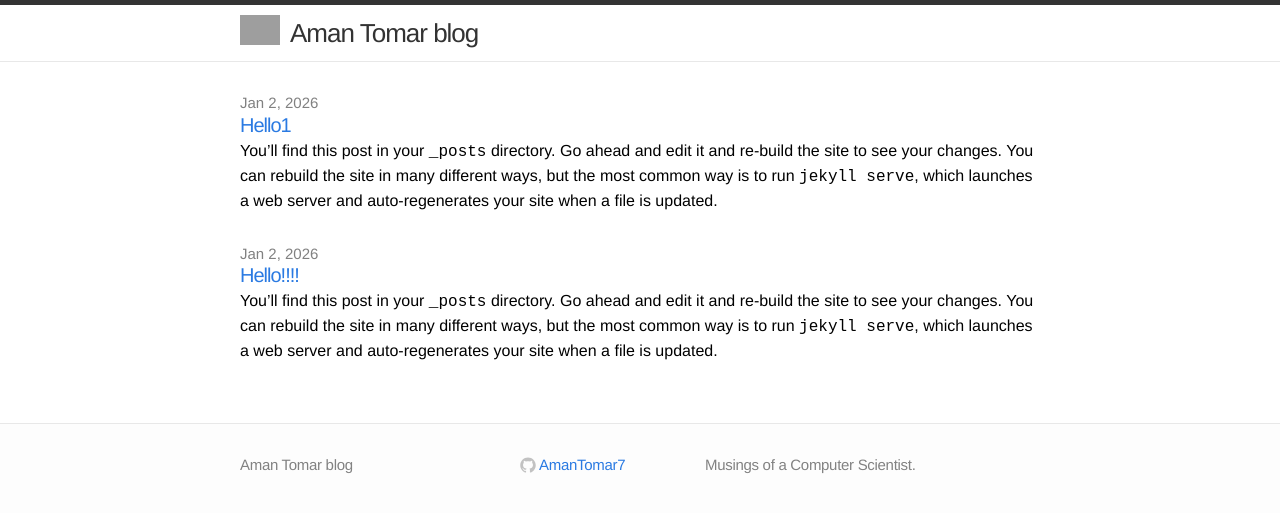
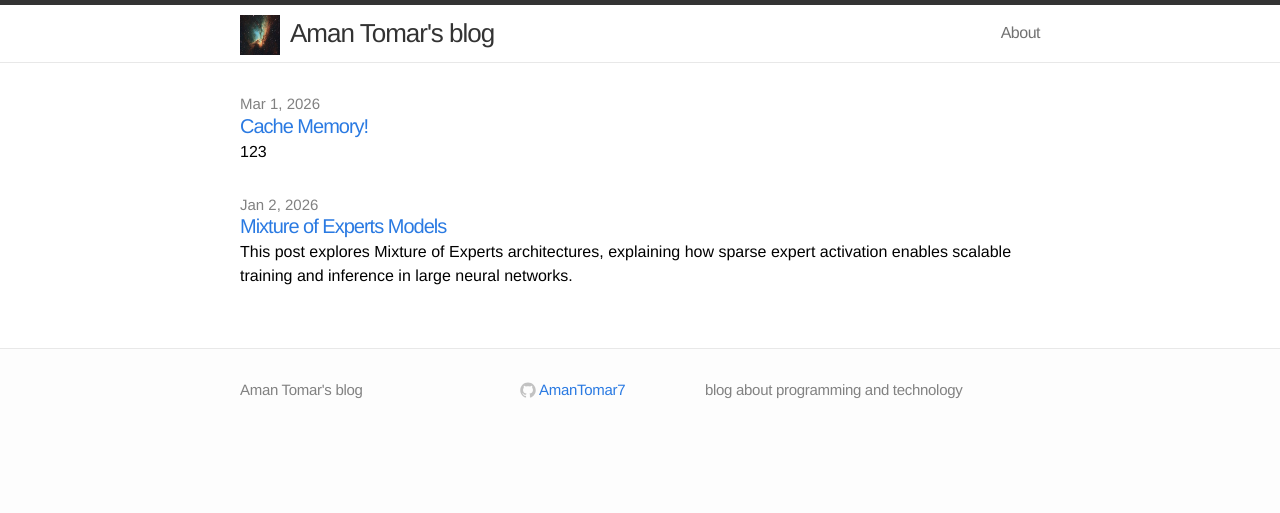
Before and after one commit to Amantomar7/AmanTomar7.github.io, a Jekyll site: the page built from index.html, in a window 1280 px wide. Shown: the top 513 px of the page. Built offline with Jekyll 4.4.1, drawn with Linux system fonts in a browser that asks for light colours; grey boxes are pictures that could not be loaded.

Commit message:
added more data about posts

```diff
--- a/_config.yml
+++ b/_config.yml
@@ -1,7 +1,7 @@
 # Site settings
-title: Aman Tomar blog
+title: Aman Tomar's blog
 email:
-description: "Musings of a Computer Scientist."
+description: "blog about programming and technology"
 baseurl: ""
 url: "http://AmanTomar7.github.io"
 github_username:  AmanTomar7
--- a/_includes/header.html
+++ b/_includes/header.html
@@ -4,7 +4,7 @@
 
     <div style="float:left; margin-top:10px; margin-right:10px;">
     <a href="{{ "/feed.xml" | prepend: site.baseurl }}">
-      <img src="/assets/rssicon.svg" width="40">
+      <img src="/assets/OIP.webp" width="40" height="40">
     </a>
     </div>
 
--- a/_layouts/post.html
+++ b/_layouts/post.html
@@ -22,7 +22,7 @@ layout: default
  <div id="disqus_thread"></div>
   <script type="text/javascript">
       /* * * CONFIGURATION VARIABLES: EDIT BEFORE PASTING INTO YOUR WEBPAGE * * */
-      var disqus_shortname = 'karpathyblog'; // required: replace example with your forum shortname
+      var disqus_shortname = 'amanblog'; // required: replace example with your forum shortname
 
       /* * * DON'T EDIT BELOW THIS LINE * * */
       (function() {
--- a/_posts/2026-01-03-welcome-to-jekyll.markdown
+++ b/_posts/2026-01-03-Cache-Memory.markdown
@@ -1,14 +1,18 @@
 ---
 layout: post
-title:  "Hello!!!!"
-date:   2026-01-03 00:57:57 +0530
-categories: jekyll update
+comments: true
+title:  "Cache Memory!"
+excerpt: "123"
+date:   2026-03-01 22:00:00
 ---
+
 You’ll find this post in your `_posts` directory. Go ahead and edit it and re-build the site to see your changes. You can rebuild the site in many different ways, but the most common way is to run `jekyll serve`, which launches a web server and auto-regenerates your site when a file is updated.
 
 Jekyll requires blog post files to be named according to the following format:
 
 `YEAR-MONTH-DAY-title.MARKUP`
+
+'123'
 
 Where `YEAR` is a four-digit number, `MONTH` and `DAY` are both two-digit numbers, and `MARKUP` is the file extension representing the format used in the file. After that, include the necessary front matter. Take a look at the source for this post to get an idea about how it works.
 
--- /dev/null
+++ b/_posts/2026-01-03-MOE.markdown
@@ -0,0 +1,9 @@
+---
+layout: post
+comments: true
+title:  "Mixture of Experts Models"
+excerpt: "This post explores Mixture of Experts architectures, explaining how sparse expert activation enables scalable training and inference in large neural networks."
+date:   2026-01-02 22:00:00
+---
+
+Add about blog here.
--- a/_posts/2026-01-03-welcome-to-jekyll2.markdown
+++ /dev/null
@@ -1,29 +0,0 @@
----
-layout: post
-title:  "Hello1"
-date:   2026-01-03 00:57:57 +0530
-categories: jekyll update
----
-You’ll find this post in your `_posts` directory. Go ahead and edit it and re-build the site to see your changes. You can rebuild the site in many different ways, but the most common way is to run `jekyll serve`, which launches a web server and auto-regenerates your site when a file is updated.
-
-Jekyll requires blog post files to be named according to the following format:
-
-`YEAR-MONTH-DAY-title.MARKUP`
-
-Where `YEAR` is a four-digit number, `MONTH` and `DAY` are both two-digit numbers, and `MARKUP` is the file extension representing the format used in the file. After that, include the necessary front matter. Take a look at the source for this post to get an idea about how it works.
-
-Jekyll also offers powerful support for code snippets:
-
-{% highlight ruby %}
-def print_hi(name)
-  puts "Hi, #{name}"
-end
-print_hi('Tom')
-#=> prints 'Hi, Tom' to STDOUT.
-{% endhighlight %}
-
-Check out the [Jekyll docs][jekyll-docs] for more info on how to get the most out of Jekyll. File all bugs/feature requests at [Jekyll’s GitHub repo][jekyll-gh]. If you have questions, you can ask them on [Jekyll Talk][jekyll-talk].
-
-[jekyll-docs]: https://jekyllrb.com/docs/home
-[jekyll-gh]:   https://github.com/jekyll/jekyll
-[jekyll-talk]: https://talk.jekyllrb.com/
```
Also changed, not shown: about.md (renamed from about.markdown, +1 -0 lines), assets/OIP.webp (added), 1 other file.
